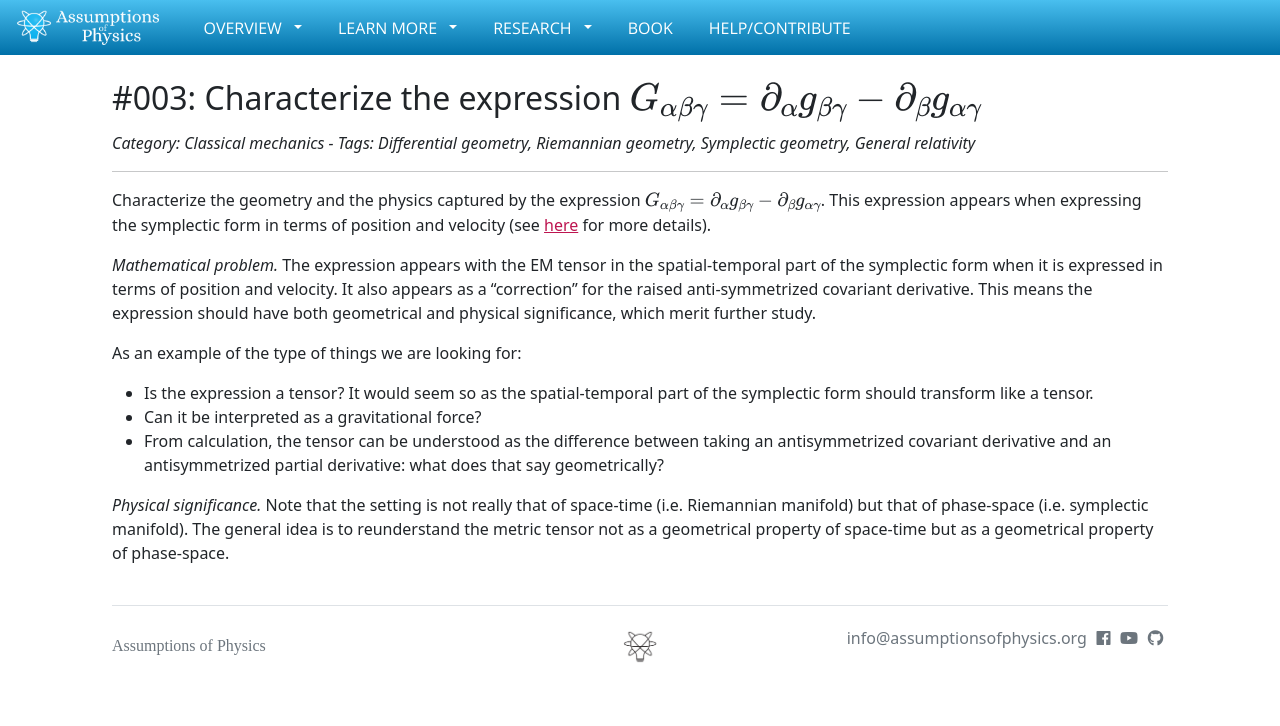
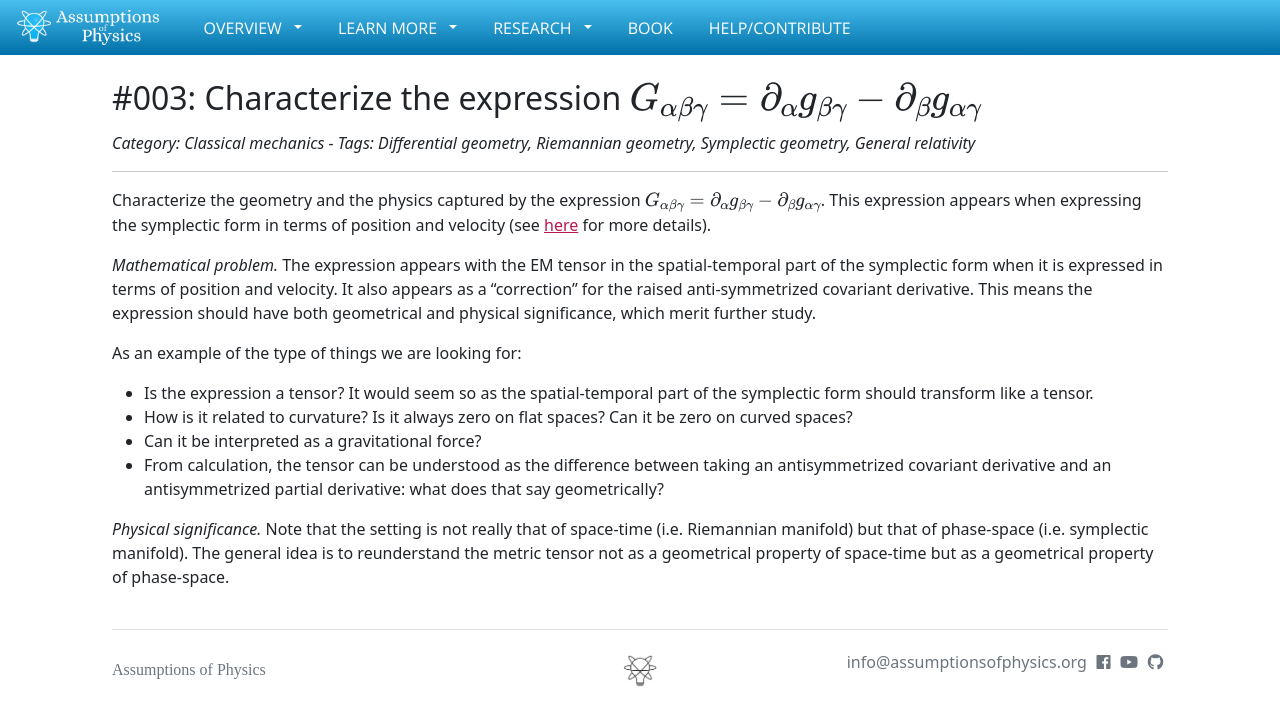
Before and after one commit to assumptionsofphysics/assumptionsofphysics.github.io, a Jekyll site: the page built from _problems/003-NewTensor.md, in a window 1280 px wide. Shown: the top 726 px of the page. Built offline with Jekyll 4.4.1, drawn with Linux system fonts in a browser that asks for light colours; nearby versions of some CDN libraries; some web fonts are replaced; formulas are drawn with MathJax 3.

Commit message:
Added question to problem 3

```diff
--- a/_problems/003-NewTensor.md
+++ b/_problems/003-NewTensor.md
@@ -17,6 +17,7 @@ which merit further study.
 As an example of the type of things we are looking for:
 * Is the expression a tensor? It would seem so as the spatial-temporal
 part of the symplectic form should transform like a tensor.
+* How is it related to curvature? Is it always zero on flat spaces? Can it be zero on curved spaces?
 * Can it be interpreted as a gravitational force?
 * From calculation, the tensor can be understood as the difference between taking
 an antisymmetrized covariant derivative and an antisymmetrized partial derivative:
```
